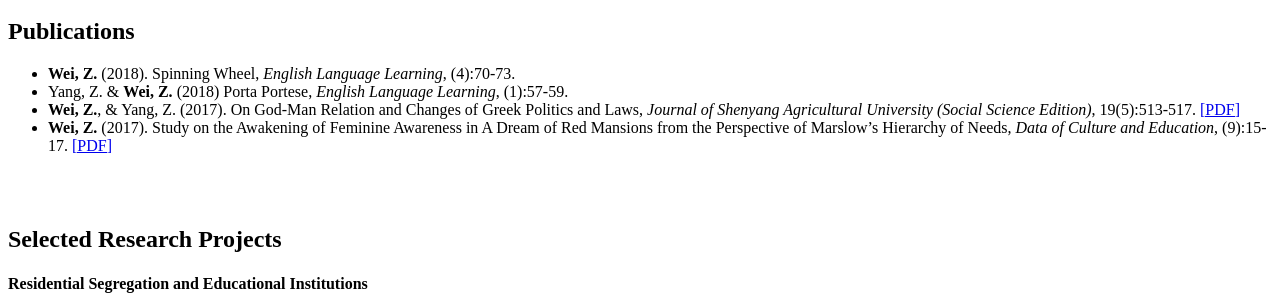
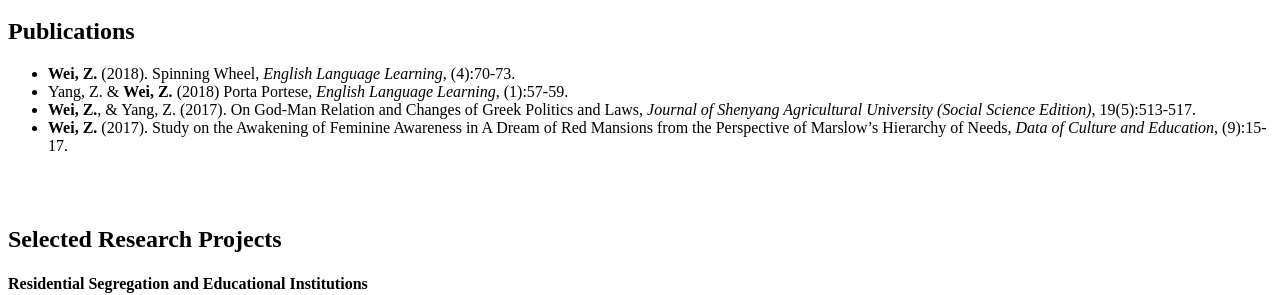
Before and after one commit to Sylviawzy/Sylviawzy.github.io, a Jekyll site: the page built from index.md, in a window 1280 px wide and 900 px high, scrolled down 1853 px. Shown: the part 159-454 px from the top of the window. Built offline with Jekyll 4.4.1, drawn with Linux system fonts in a browser that asks for light colours; our own code applies the rules of GitHub Pages for plain Markdown files; a style sheet for code colours, icons or effects is not loaded.

Commit message:
Update index.md

```diff
--- a/index.md
+++ b/index.md
@@ -28,8 +28,8 @@ My name in Chinese characters is 魏钟毓, which comes from a Chinese idiom 钟
 ## Publications
 -	**Wei, Z.** (2018). Spinning Wheel, _English Language Learning_, (4):70-73.
 - Yang, Z. & **Wei, Z.** (2018) Porta Portese, _English Language Learning_, (1):57-59.
--	**Wei, Z.**, & Yang, Z. (2017). On God-Man Relation and Changes of Greek Politics and Laws, _Journal of Shenyang Agricultural University (Social Science Edition)_, 19(5):513-517. [[PDF]](Sylviawzy.github.io/assets/files/CNKI论神人关系与古希腊城邦政制法律的演变.pdf)
--	**Wei, Z.** (2017). Study on the Awakening of Feminine Awareness in A Dream of Red Mansions from the Perspective of Marslow’s Hierarchy of Needs, _Data of Culture and Education_, (9):15-17. [[PDF]](Sylviawzy.github.io/assets/files/从马斯洛需求层次理论看_红楼梦_中女性自我意识的觉醒_魏钟毓.pdf)
+-	**Wei, Z.**, & Yang, Z. (2017). On God-Man Relation and Changes of Greek Politics and Laws, _Journal of Shenyang Agricultural University (Social Science Edition)_, 19(5):513-517.
+-	**Wei, Z.** (2017). Study on the Awakening of Feminine Awareness in A Dream of Red Mansions from the Perspective of Marslow’s Hierarchy of Needs, _Data of Culture and Education_, (9):15-17.
 
 <br><br>
 <div id = "projects"></div>
```
